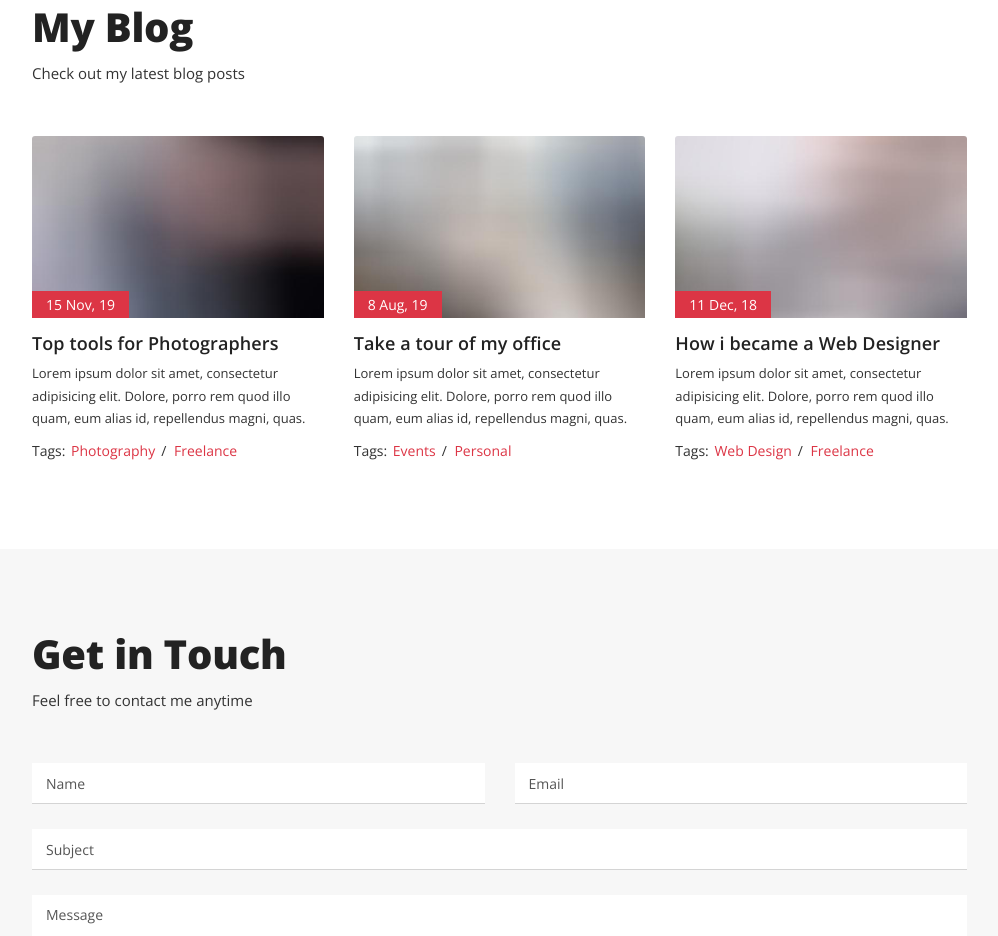
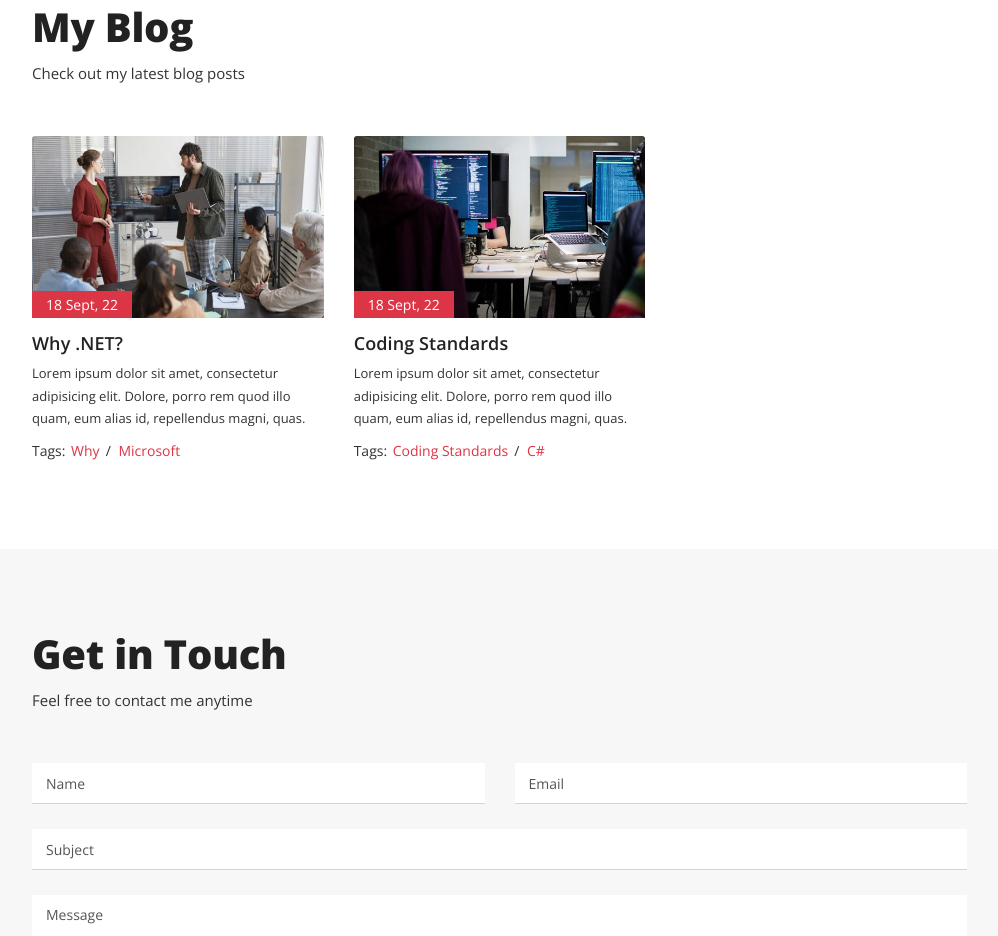
Before and after one commit to rahulsanjay01/Portfolio, a plain HTML site: page index.html in a window 1280 px wide. Shown: the part 5100-6036 px from the top of the page, without its empty margins (258-1256 px from the left). Drawn offline with nearby package versions, Linux system fonts and the light colour scheme.

Commit message:
updated latest blogs display and nework analysis project

```diff
--- a/index.html
+++ b/index.html
@@ -523,7 +523,7 @@
                   </div>
                   <ul class="list-inline content-info">
                     <li>
-                      <p><b>Technologies: </b> C#, PostgreSQL, ASP.NET MVC, Heroku, HTML, CSS, JavaScript</p>
+                      <p><b>Technologies: </b> C#, SQL, PostgreSQL, ASP.NET MVC, Heroku, HTML, CSS, JavaScript</p>
                     </li>
                   </ul><a class="btn hire-btn button-main button-scheme zoom" href="https://softwarestories.herokuapp.com/" target="_blank" role="button">Visit Project</a>
                 </div>
@@ -740,18 +740,18 @@
               </div>
             </div>
           </div>
-          <div class="row justify-content-center">
+          <div class="row justify-content-left">
             <!-- Single post-->
             <div class="col-12 col-sm-8 col-lg-4">
-              <div class="card single-post"><a class="post-img" href="#0"><img class="card-img-top" src="/img/post-1.jpg" alt="Blog post"><span class="content-date">15 Nov, 19</span></a>
-                <div class="card-body post-content"><a href="#0">
-                    <h5 class="card-title content-title">Top tools for Photographers</h5>
+              <div class="card single-post"><a class="post-img" href="https://softwarestories.herokuapp.com/BlogPosts/UrlFriendly/why-net" target="_blank"><img class="card-img-top" src="/img/why.NET.jpg" alt="Blog post"><span class="content-date">18 Sept, 22</span></a>
+                <div class="card-body post-content"><a href="https://softwarestories.herokuapp.com/BlogPosts/UrlFriendly/why-net" target="_blank">
+                    <h5 class="card-title content-title">Why .NET?</h5>
                   </a>
                   <p class="card-text content-description">Lorem ipsum dolor sit amet, consectetur adipisicing elit. Dolore, porro rem quod illo quam, eum alias id, repellendus magni, quas.</p>
                   <div class="content-tags"><span class="tags-title">Tags:</span>
                     <ul class="list-unstyled list-inline tags-list">
-                      <li class="list-inline-item"><a href="#0">Photography</a></li>
-                      <li class="list-inline-item"><a href="#0">Freelance</a></li>
+                      <li class="list-inline-item"><a href="#0">Why</a></li>
+                      <li class="list-inline-item"><a href="#0">Microsoft</a></li>
                     </ul>
                   </div>
                 </div>
@@ -759,22 +759,22 @@
             </div>
             <!-- Single post-->
             <div class="col-12 col-sm-8 col-lg-4">
-              <div class="card single-post"><a class="post-img" href="#0"><img class="card-img-top" src="/img/post-2.jpg" alt="Blog post"><span class="content-date">8 Aug, 19</span></a>
-                <div class="card-body post-content"><a href="#0">
-                    <h5 class="card-title content-title">Take a tour of my office</h5>
+              <div class="card single-post"><a class="post-img" href="https://softwarestories.herokuapp.com/BlogPosts/UrlFriendly/coding-standards" target="_blank"><img class="card-img-top" src="/img/codingStandardsImportance.jpg" alt="Blog post"><span class="content-date">18 Sept, 22</span></a>
+                <div class="card-body post-content"><a href="https://softwarestories.herokuapp.com/BlogPosts/UrlFriendly/coding-standards" target="_blank">
+                    <h5 class="card-title content-title">Coding Standards</h5>
                   </a>
                   <p class="card-text content-description">Lorem ipsum dolor sit amet, consectetur adipisicing elit. Dolore, porro rem quod illo quam, eum alias id, repellendus magni, quas.</p>
                   <div class="content-tags"><span class="tags-title">Tags:</span>
                     <ul class="list-unstyled list-inline tags-list">
-                      <li class="list-inline-item"><a href="#0">Events</a></li>
-                      <li class="list-inline-item"><a href="#0">Personal</a></li>
+                      <li class="list-inline-item"><a href="#0">Coding Standards</a></li>
+                      <li class="list-inline-item"><a href="#0">C#</a></li>
                     </ul>
                   </div>
                 </div>
               </div>
             </div>
             <!-- Single post-->
-            <div class="col-12 col-sm-8 col-lg-4">
+            <!-- <div class="col-12 col-sm-8 col-lg-4">
               <div class="card single-post"><a class="post-img" href="#0"><img class="card-img-top" src="/img/post-3.jpg" alt="Blog post"><span class="content-date">11 Dec, 18</span></a>
                 <div class="card-body post-content"><a href="#0">
                     <h5 class="card-title content-title">How i became a Web Designer</h5>
@@ -788,7 +788,7 @@
                   </div>
                 </div>
               </div>
-            </div>
+            </div> -->
           </div>
         </div>
       </section>
```
Also changed, not shown: img/codingStandardsImportance.jpg (added), img/why.NET.jpg (added), 1 other file.
